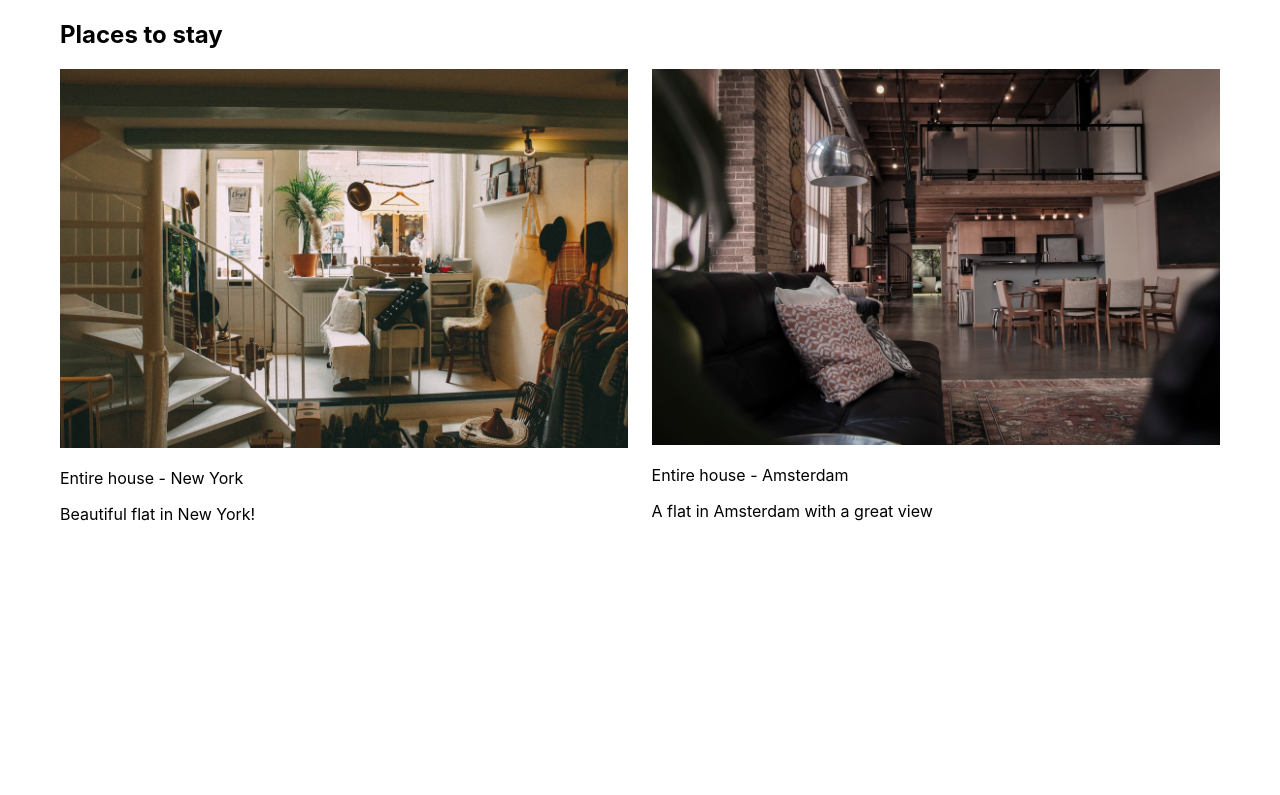
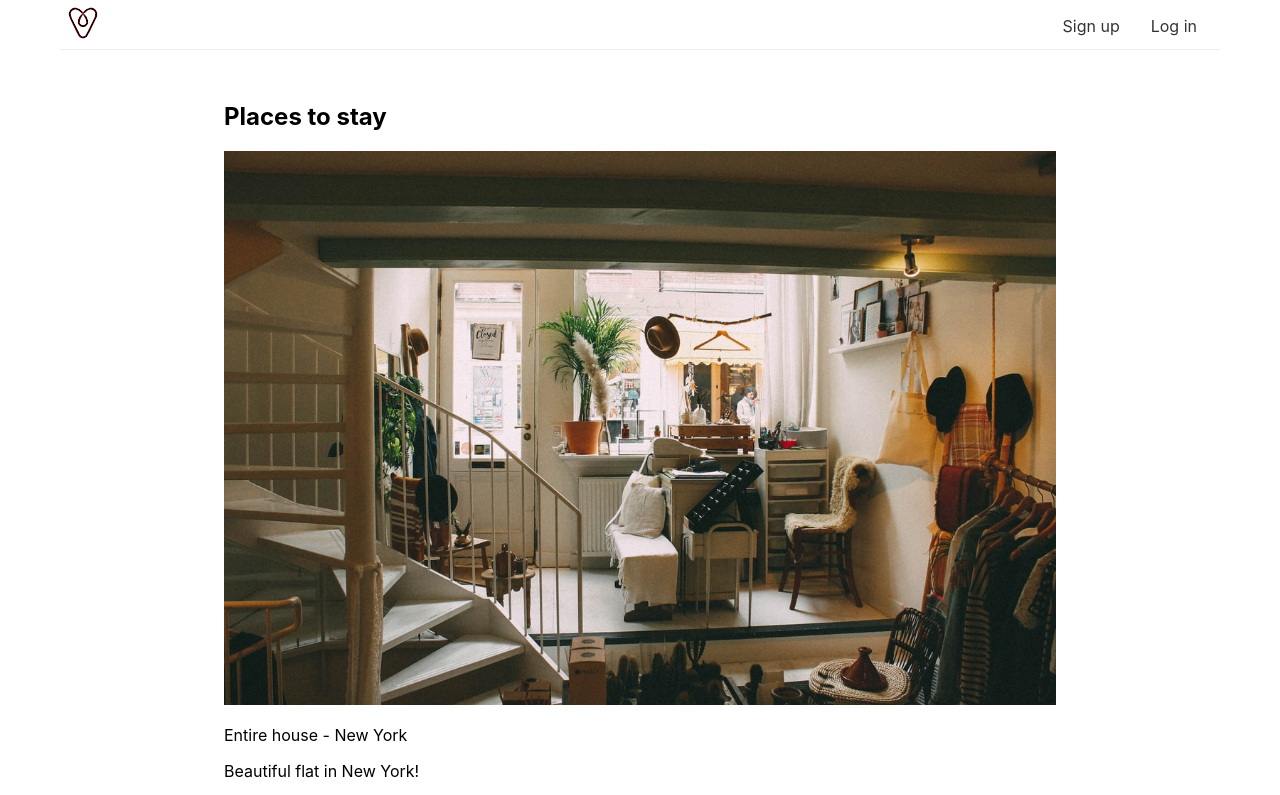
Before and after one commit to TiagoR79/airbnb_clone, a Next.js app: page / in a window 1280 px wide. Shown: the top 795 px of the page. Built offline with nearby package versions, Linux system fonts and the light colour scheme.

Commit message:
css and nav bar

```diff
--- /dev/null
+++ b/components/Header.js
@@ -0,0 +1,64 @@
+import Link from 'next/link'
+
+export default function Header(props) {
+	return(
+		<div className="nav-container">
+			<Link href="/">
+				<a>
+					<img src="/images/logo.png" alt="" />
+				</a>
+			</Link>
+
+			<nav>
+				<ul>
+					<li>
+						<Link href="/register">
+							<a>Sign up</a>
+						</Link>
+					</li>
+					<li>
+						<Link href="/login">
+							<a>Log in</a>
+						</Link>
+					</li>
+				</ul>
+			</nav>
+
+			<style jsx>{`
+				ul {
+					margin: 0;
+					padding: 0;
+				}
+
+				li {
+					display: block;
+					float: left;
+				}
+
+				a {
+					text-decoration: none;
+					display: block;
+					margin-right: 15px;
+					color: #333;
+				}
+
+				nav a {
+					padding: 1em 0.5em;
+				}
+
+				.nav-container {
+					border-bottom: 1px solid #eee;
+					height: 50px;
+				}
+
+				img {
+					float: left;
+				}
+
+				ul {
+					float: right;
+				}
+			`}</style>
+		</div>
+	)
+}
--- a/components/House.js
+++ b/components/House.js
@@ -1,8 +1,17 @@
+
+import Link from 'next/link'
+
 export default function House(props) {
 
-	console.log(props)
+	//console.log(props)
 
 	return(
+		/*
+			We import the link package(?) and use it to do routing
+			We are setting the url according to the house id to render the correct details
+		*/
+		<Link href="/houses/[id]" as={'/houses/' + props.id}>
+			<a>
 				<div>
 					<img src={props.picture} width="100%" alt="House picture" />
 					<p>
@@ -10,5 +19,7 @@ export default function House(props) {
 					</p>
 					<p>{props.title}</p>
 				</div>
+			</a>
+		</Link>
 	)
 }
--- /dev/null
+++ b/components/Layout.js
@@ -0,0 +1,20 @@
+import Header from "./Header"
+
+export default function Layout(props) {
+	return(
+		<div>
+			<Header/>
+			<main>{props.content}</main>
+			<style jsx>{`
+				main {
+					position: relative;
+					max-width: 56em;
+					background-color: white;
+					padding: 2em;
+					margin: 0 auto;
+					box-sizing: border-box;
+				}
+			`}</style>
+		</div>
+	)
+}
--- a/houses.js
+++ b/houses.js
@@ -1,11 +1,16 @@
 export default [
 	{
+		id: 1,
 		picture: '/images/1.jpeg',
 		type: 'Entire house',
 		town: 'New York',
-	  title: 'Beautiful flat in New York!'
+		title: 'Beautiful flat in New York!',
+		description:
+      'Sed ut perspiciatis unde omnis iste natus error sit voluptatem accusantium doloremque laudantium, totam rem aperiam, eaque ipsa quae ab illo inventore veritatis et quasi architecto beatae vitae dicta sunt explicabo. Nemo enim ipsam voluptatem quia voluptas sit aspernatur aut odit aut fugit, sed quia consequuntur magni dolores eos qui ratione voluptatem sequi nesciunt. Neque porro quisquam est, qui dolorem ipsum quia dolor sit amet, consectetur, adipisci velit, sed quia non numquam eius modi tempora incidunt ut labore et dolore magnam aliquam quaerat voluptatem. Ut enim ad minima veniam, quis nostrum exercitationem ullam corporis suscipit laboriosam, nisi ut aliquid ex ea commodi consequatur? Quis autem vel eum iure reprehenderit qui in ea voluptate velit esse quam nihil molestiae consequatur, vel illum qui dolorem eum fugiat quo voluptas nulla pariatur',
+    	guests: 4
 	},
 	{
+		id: 2,
 		picture: '/images/2.jpeg',
 		type: 'Entire house',
 		town: 'Amsterdam',
--- a/pages/index.js
+++ b/pages/index.js
@@ -4,10 +4,10 @@ import styles from '../styles/Home.module.css'
 
 import houses from '../houses.js'
 import House from '../components/House'
+import Layout from '../components/Layout'
 
-export default function Home() {
-	return(
-		<>
+const content = (
+	<div>
 		<h2>Places to stay</h2>
 
 		<div className="houses">
@@ -15,6 +15,7 @@ export default function Home() {
 			return <House key={index} {...house} />
 			})}
 		</div>
+
 		<style jsx>{`
 			.houses {
 			display: grid;
@@ -23,6 +24,9 @@ export default function Home() {
 			grid-gap: 2%;
 			}
 		`}</style>
-		</>
+	</div>
 )
+
+export default function Home() {
+	return <Layout content={content} />
 }
```
Also changed, not shown: pages/houses/[id].js (added, +31 -0 lines), public/images/logo.png (added), 1 other file (tests, documents, lock files or other folders). Lines whose indentation alone changed are shown as unchanged.
